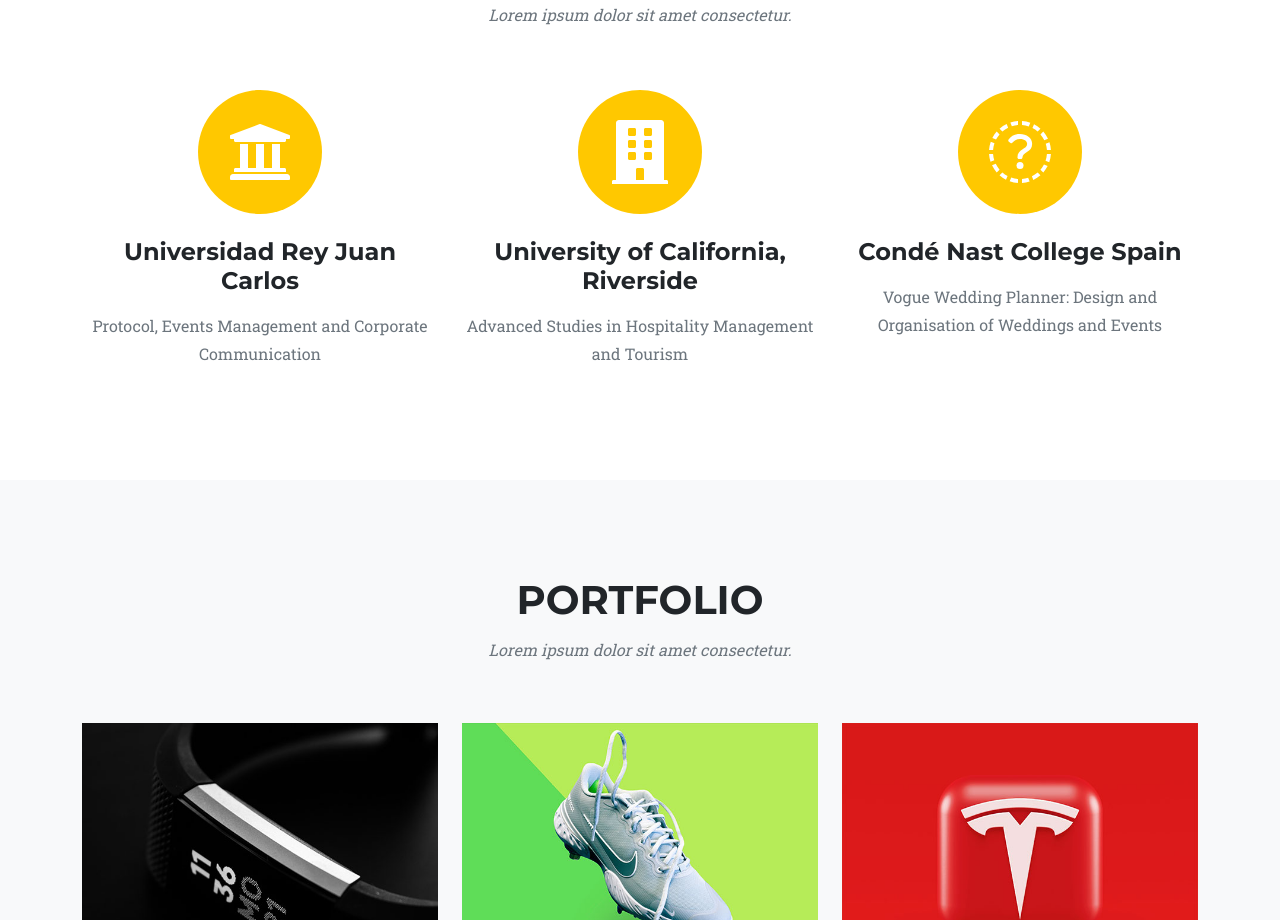
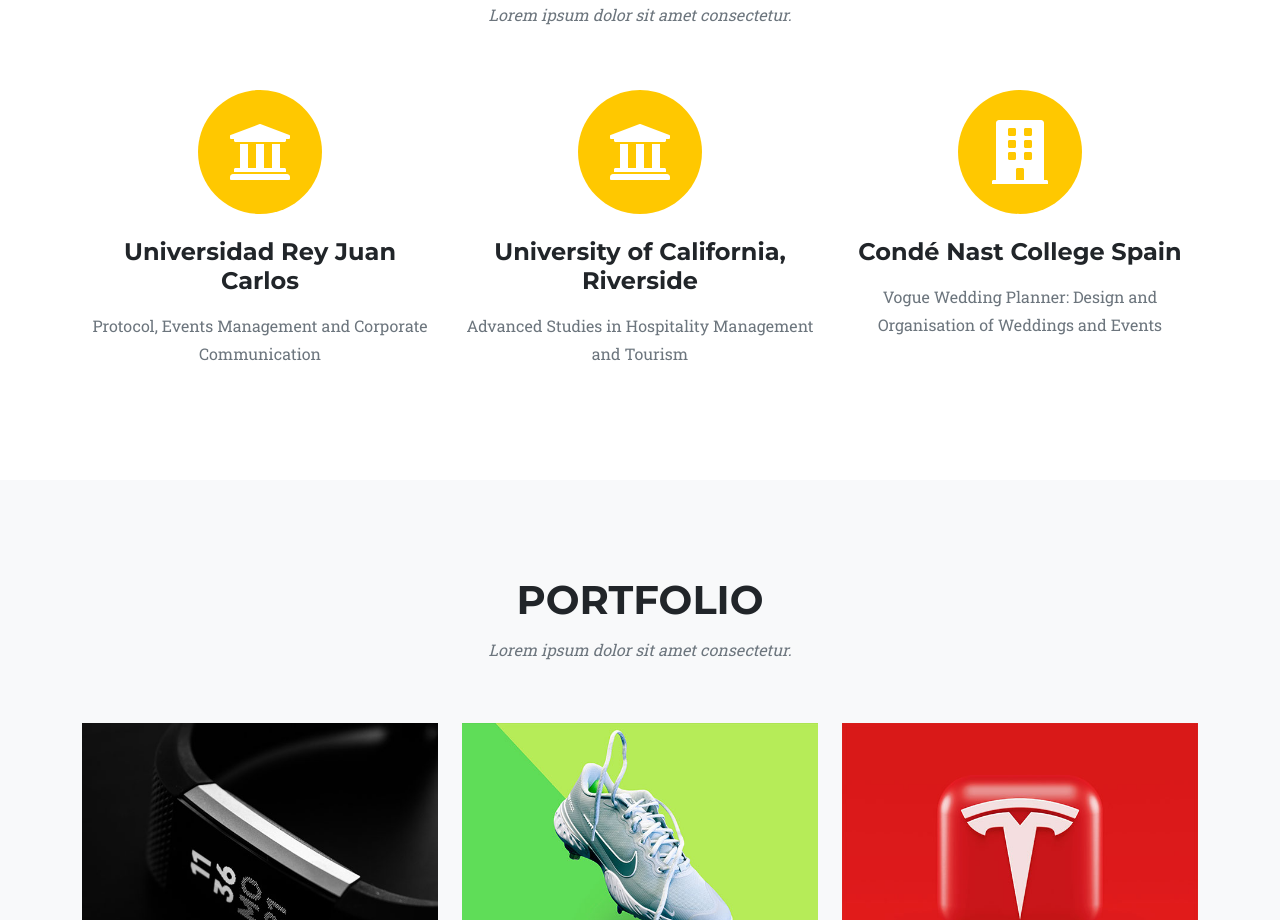
Before and after one commit to carlotanavarro/carlotanavarro, a plain HTML site: page index.html in a window 1280 px wide. Shown: the part 900-1820 px from the top of the page. Drawn offline with nearby package versions, Linux system fonts and the light colour scheme.

Commit message:
Update index.html
emoticons

```diff
--- a/index.html
+++ b/index.html
@@ -63,7 +63,7 @@
                     <div class="col-md-4">
                         <span class="fa-stack fa-4x">
                             <i class="fas fa-circle fa-stack-2x text-primary"></i>
-                            <i class="fas fa-building fa-stack-1x fa-inverse"></i>
+                            <i class="fas fa-university fa-stack-1x fa-inverse"></i>
                         </span>
                         <h4 class="my-3">University of California, Riverside</h4>
                         <p class="text-muted">Advanced Studies in Hospitality Management and Tourism</p>
@@ -71,7 +71,7 @@
                     <div class="col-md-4">
                         <span class="fa-stack fa-4x">
                             <i class="fas fa-circle fa-stack-2x text-primary"></i>
-                            <i class="fas fa-degree fa-stack-1x fa-inverse"></i>
+                            <i class="fas fa-building fa-stack-1x fa-inverse"></i>
                         </span>
                         <h4 class="my-3">Condé Nast College Spain</h4>
                         <p class="text-muted">Vogue Wedding Planner: Design and Organisation of Weddings and Events</p>
```
